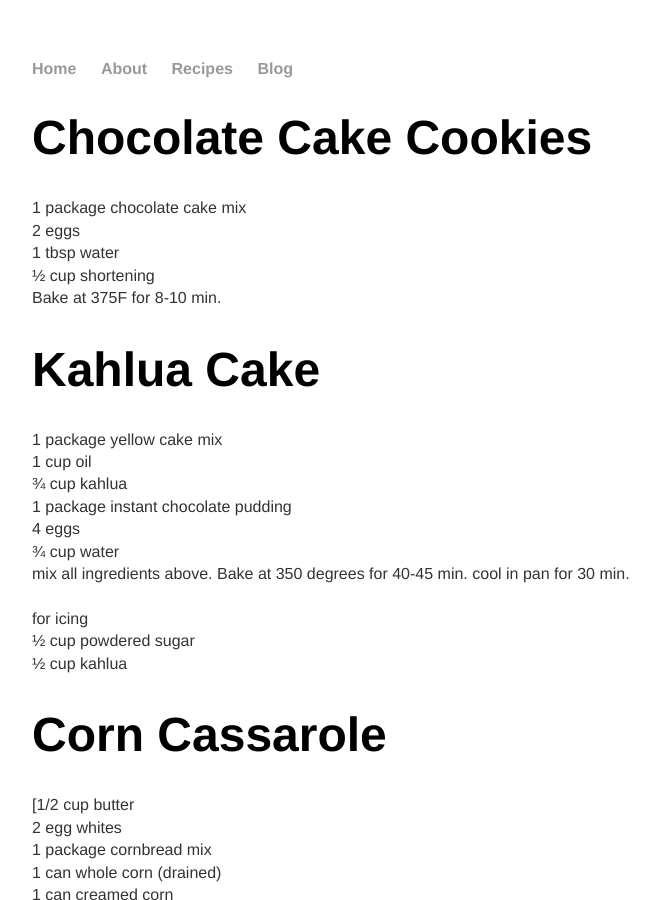
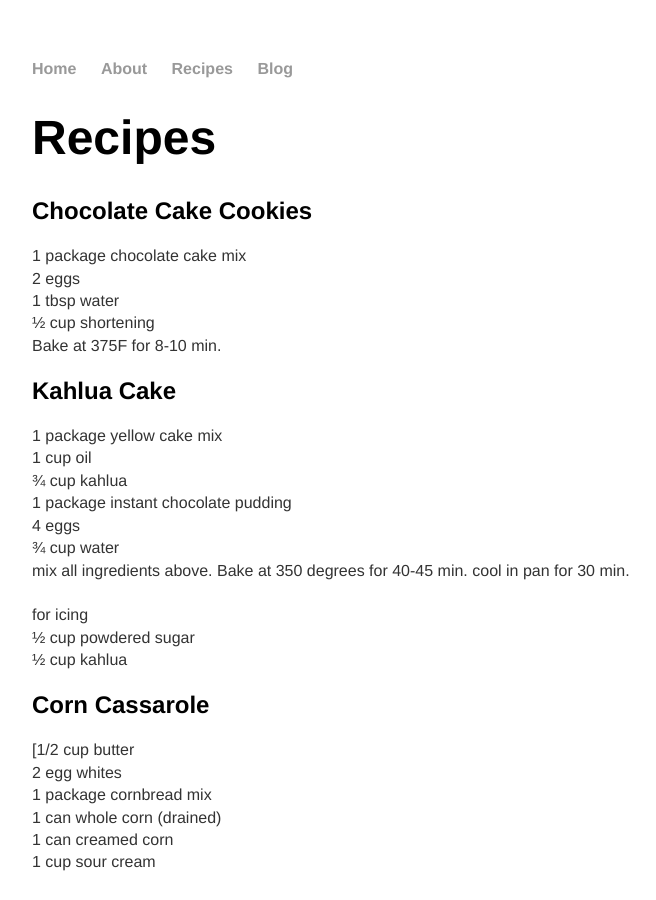
Before and after one commit to glittery/glittery.github.io, a Jekyll site: the page built from recipes/index.html, in a window 1280 px wide and 900 px high. Shown: the whole window, without its empty margins (160-816 px from the left). Built offline with Jekyll 4.4.1, drawn with Linux system fonts in a browser that asks for light colours.

Commit message:
Update index.html

```diff
--- a/recipes/index.html
+++ b/recipes/index.html
@@ -3,14 +3,17 @@ layout: default
 title: recipes
 ---
 <div class="blurb">
-	<h1>Chocolate Cake Cookies</h1>
+
+	<h1> Recipes </h1>
+
+	<h2>Chocolate Cake Cookies</h2>
 	<p>1 package chocolate cake mix
 <br>2 eggs
 <br>1 tbsp water
 <br>½ cup shortening
 <br>Bake at 375F for 8-10 min.</p>
 
-	<h1>Kahlua Cake</h1>
+	<h2>Kahlua Cake</h2>
 	<p>1 package yellow cake mix
 <br>1 cup oil
 <br>¾ cup kahlua
@@ -23,7 +26,7 @@ title: recipes
 <br>½ cup kahlua
  </p>
 
-	<h1>Corn Cassarole</h1>
+	<h2>Corn Cassarole</h2>
 	<p>
 	[1/2 cup butter<br>
 2 egg whites<br>
@@ -36,7 +39,7 @@ Double recipe (but use 5 egg whites)<br><br>
 
 Bake in 9x13 tray 55 minutes to 1 hour 15 minutes at 350°]</p>
 
-	<h1>Grandma's Gingerbread Cookies</h1>
+	<h2>Grandma's Gingerbread Cookies</h2>
 	<p>[Mix: <br>
 1/3 cup shortening<br>
 1 cup packed brown sugar<br>
@@ -59,7 +62,7 @@ Roll out dough on floured board about 3/8" thick. <br>
 Bake 350° on teflon baking sheets, 12-15 min. Do not overbake <br>
 Cool first, then decorate. ]</p>
 
-	<h1>Brownies</h1>
+	<h2>Brownies</h2>
 	<p>[These are the soft moist brownies, not the fudge kind. <br>
 
 1 3/4 cup sugar ] <br>
```
